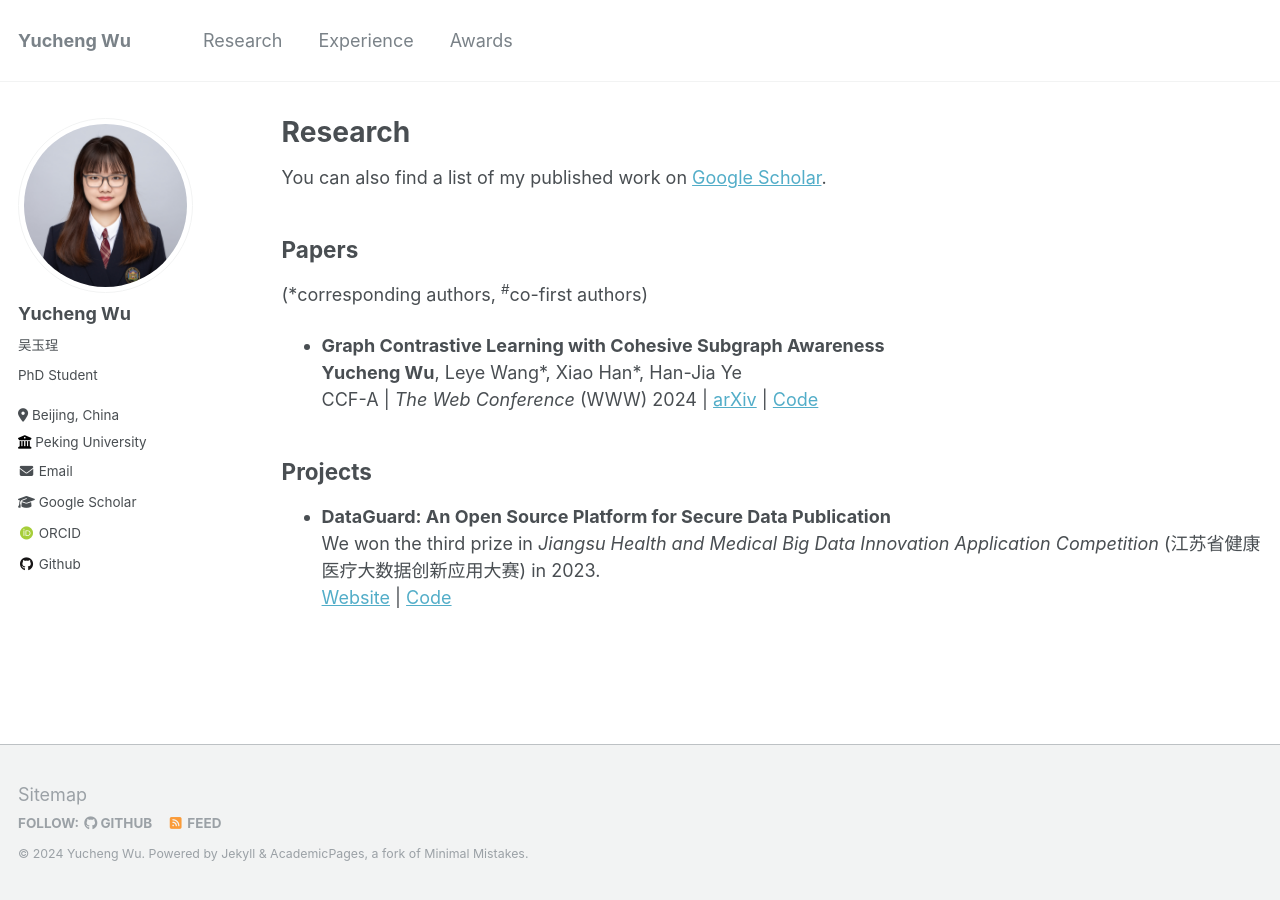
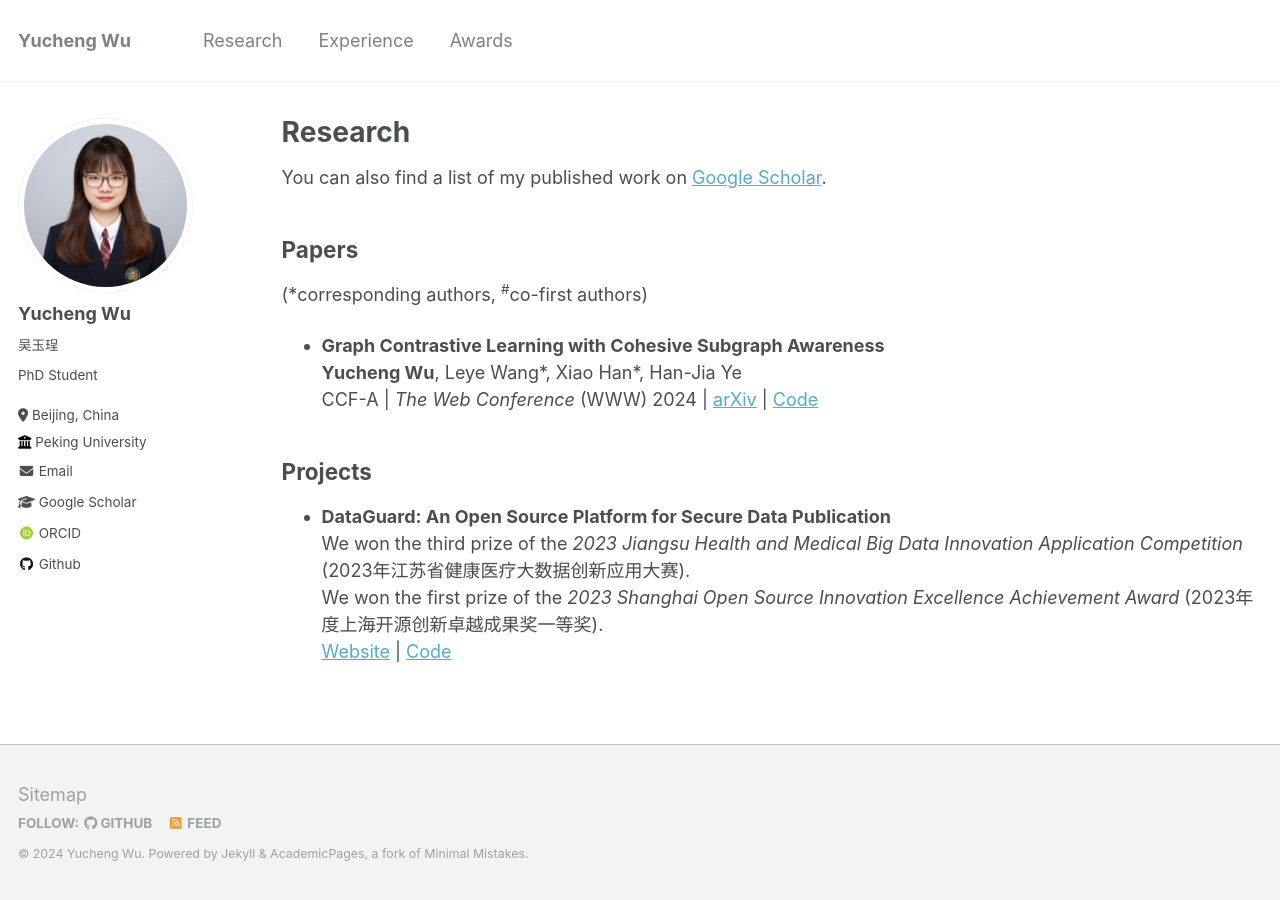
Before and after one commit to wuyucheng2002/wuyucheng2002.github.io, a Jekyll site: the page built from _pages/research.md, in a window 1280 px wide. Built offline with Jekyll 4.4.1, drawn with Linux system fonts in a browser that asks for light colours; some web fonts are replaced.

Commit message:
Update research.md

```diff
--- a/_pages/research.md
+++ b/_pages/research.md
@@ -22,6 +22,7 @@ You can also find a list of my published work on <a href="https://scholar.google
 ## Projects
 
 * **DataGuard: An Open Source Platform for Secure Data Publication** <br/>
-  We won the third prize in *Jiangsu Health and Medical Big Data Innovation Application Competition* (江苏省健康医疗大数据创新应用大赛) in 2023. <br/>
+  We won the third prize of the *2023 Jiangsu Health and Medical Big Data Innovation Application Competition* (2023年江苏省健康医疗大数据创新应用大赛). <br/>
+  We won the first prize of the *2023 Shanghai Open Source Innovation Excellence Achievement Award* (2023年度上海开源创新卓越成果奖一等奖). <br/>
   <a href="http://101.132.17.93/" target="_blank">Website</a> |
   <a href="https://github.com/wuyucheng2002/DataGuard" target="_blank">Code</a>
```
